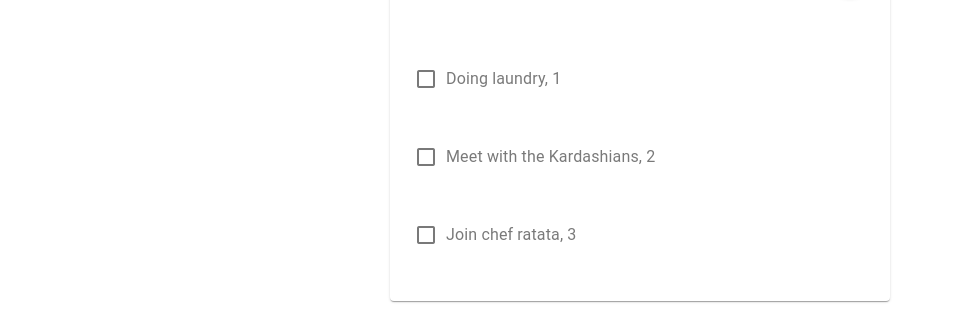
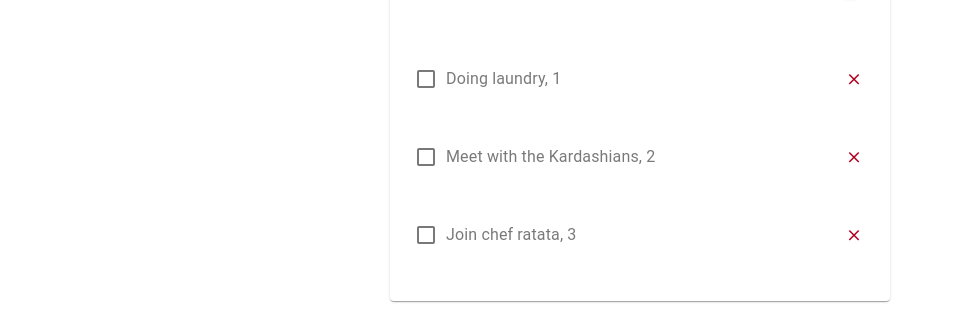
Before and after one commit to Meowinn/todo-nuxt-starter, a Nuxt app: page / in a window 1280 px wide. Shown: the part 163-476 px from the top of the page, without its empty margins (0-954 px from the left). Built offline with nearby package versions, Linux system fonts and the light colour scheme.

Commit message:
add delete functionality

```diff
--- a/client/pages/index.vue
+++ b/client/pages/index.vue
@@ -21,9 +21,13 @@
 				<v-list-item class="ma-0 pa-0" link :ripple="false" v-for="(allTask, index) in allTasks" :key="index">
 					<v-checkbox v-model="allTask.isDone" color="red">
 						<template #label>
-							<p :class="allTask.isDone ? 'strike' : ''">{{ allTask.task }}, {{ allTask.id }}</p>
+								<p :class="allTask.isDone ? 'strike' : ''" class="align-self-center">{{ allTask.task }}, {{ allTask.id }}</p>
+						</template>
+						<template #append>
+							<v-btn variant="text" icon="mdi-close" color="error" size="small" @click="deleteTask(allTask.id)"></v-btn>
 						</template>
 					</v-checkbox>
+
 				</v-list-item>
 				<!-- <v-checkbox :label="checkbox.toString()" v-model="checkbox"></v-checkbox> -->
 			</v-card-text>
@@ -90,6 +94,11 @@
 	console.log(addedTask)
 }
 
+function deleteTask(allTaskId: any) {
+	// allTasks.filter(task => task.id !== data.id)
+	allTasks.splice(allTasks.findIndex(task => task.id === allTaskId), 1)
+}
+
 
 </script>
 
```
